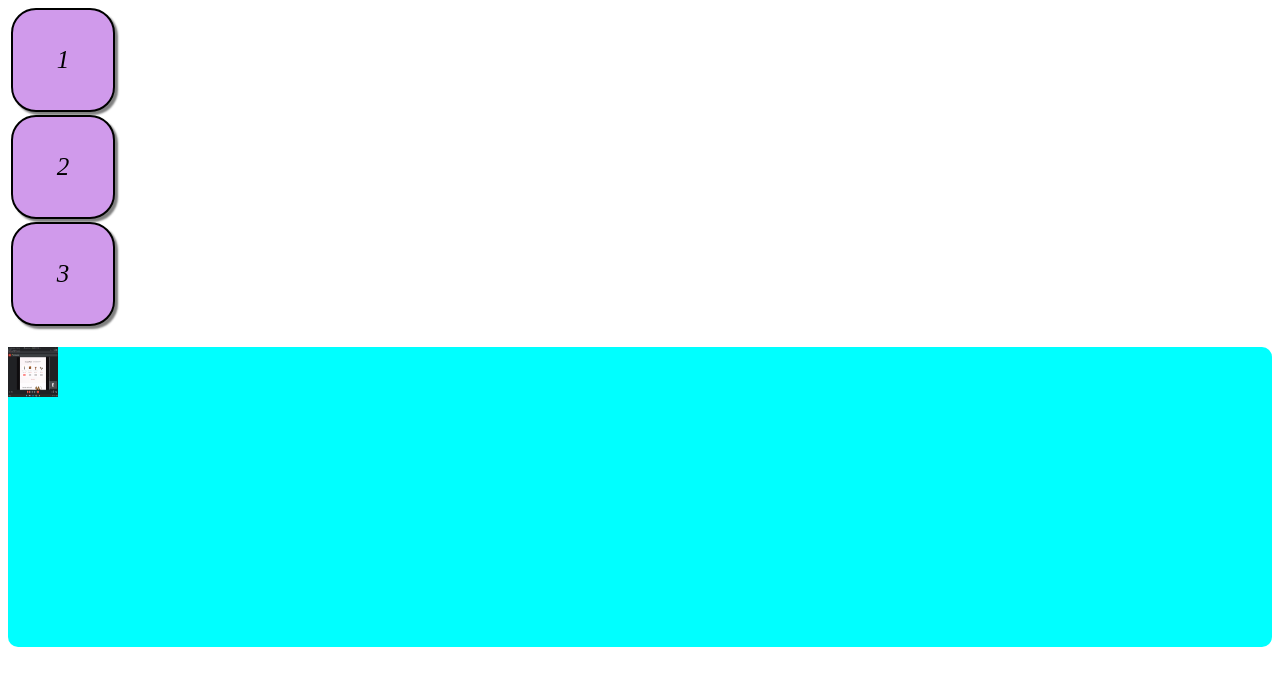
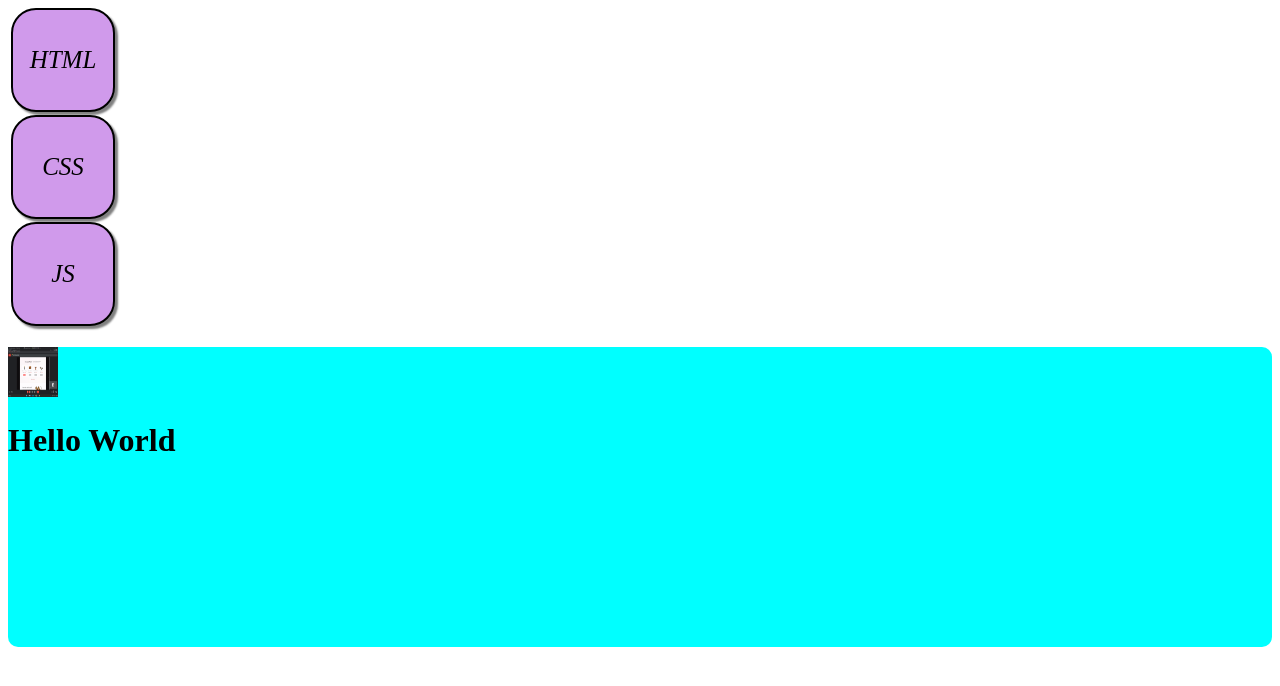
Before and after one commit to Bhagatpoonam/practice-fork-, a plain HTML site: page index.html in a window 1280 px wide. Drawn offline with Linux system fonts and the light colour scheme.

Commit message:
added changes by poonam

```diff
--- a/index.html
+++ b/index.html
@@ -40,17 +40,18 @@
 </head>
 <body>
     <div class="container">
-      <p class="para"> 1 </p>
+      <p class="para"> HTML</p>
     </div>
     <div class="container">
-       <p class="para"> 2</p>
+       <p class="para"> CSS</p>
     </div>
     <div class="container">
-        <p class="para">3</p>
+        <p class="para">JS</p>
     </div>
     <br>
     <div class="one">
         <img src="./images/Screenshot (83).png" height="50px" width="50px " alt="">
+        <h1>Hello World</h1>
     </div>
 </body>
 </html>
```
